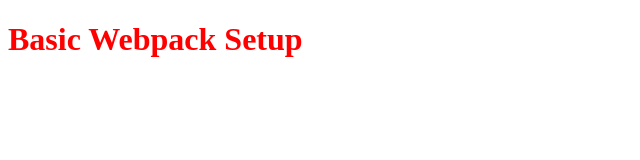
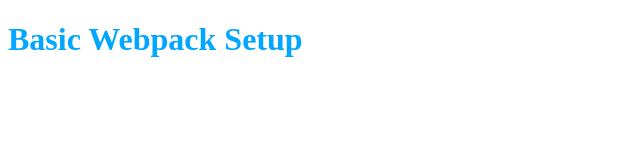
Before and after one commit to jschu-fh-campus/we-solo-project, a website built with webpack: page src/index.html in a window 1280 px wide. Shown: the whole page, without its empty margins (0-640 px from the left). Built offline with nearby package versions, Linux system fonts and the light colour scheme.

```diff
--- a/src/styles/style.scss
+++ b/src/styles/style.scss
@@ -1,4 +1,4 @@
-$body-color: red;
+$body-color: rgb(0, 166, 255);
 
 body {
   color: $body-color;
```
Also changed, not shown: src/index.js (line endings or trailing spaces).
